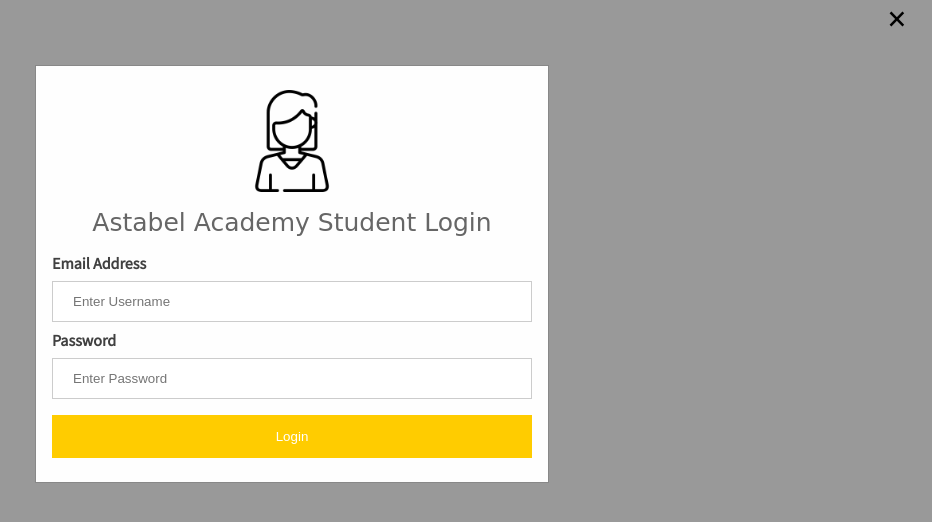
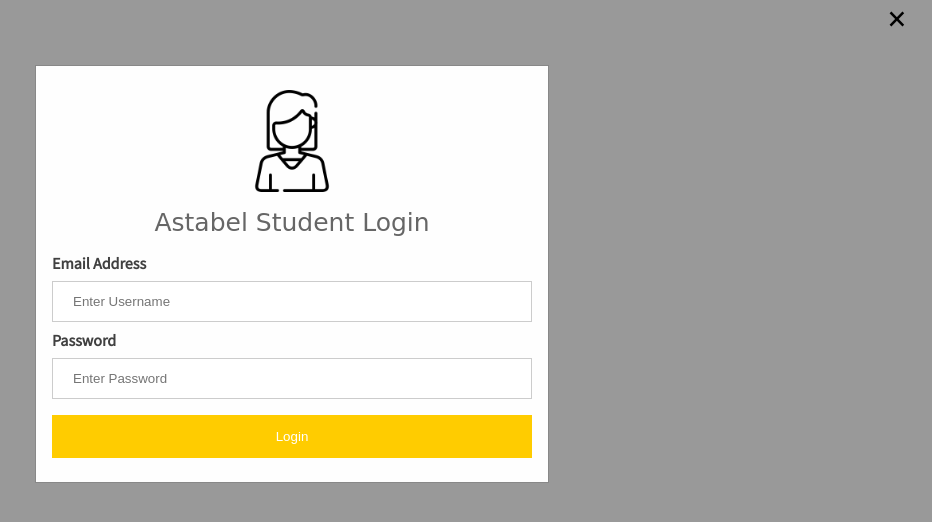
Before and after one commit to astabel/astabel-web, a plain HTML site: page student_login.html in a window 1280 px wide. Shown: the whole page, without its empty margins (348-1280 px from the left). Drawn offline with Linux system fonts and the light colour scheme; a web font is replaced by a local one.

Commit message:
Login page change

```diff
--- a/student_login.html
+++ b/student_login.html
@@ -2,11 +2,11 @@
 <html lang="en">
     <head>
         <meta charset="utf-8">
-        <title>Corporate Landing Page \ Mist — Responsive Multi-purpose HTML Template</title>
+        <title>Astabel Student Login</title>
         <meta http-equiv="X-UA-Compatible" content="IE=edge">
-        <meta name="keywords" content="HTML5 Template">
-        <meta name="description" content="Mist — Multi-Purpose HTML Template">
-        <meta name="author" content="zozothemes.com">
+        <meta name="keywords" content="Astabel Student Login">
+        <meta name="description" content="Astabel Student Login">
+        <meta name="author" content="astabel.com">
         <meta name="viewport" content="width=device-width, initial-scale=1.0">
         <!-- Favicon -->
 
@@ -26,7 +26,7 @@ class="close" title="Close Modal">&times;</span>
     <div class="imgcontainer">
       <img src="img/woman.png" alt="Avatar" class="avatar">
 	</div>
-	<div class="sub-header" style="text-align:center;">Astabel Academy Student Login</div>
+	<div class="sub-header" style="text-align:center;">Astabel Student Login</div>
     <div class="container">
 		<label for="username" class="para-content" style="color:#404040;font-weight:10;"><b>Email Address</b></label>
 		<input type="text" placeholder="Enter Username" name="username" id="username" required>
```
